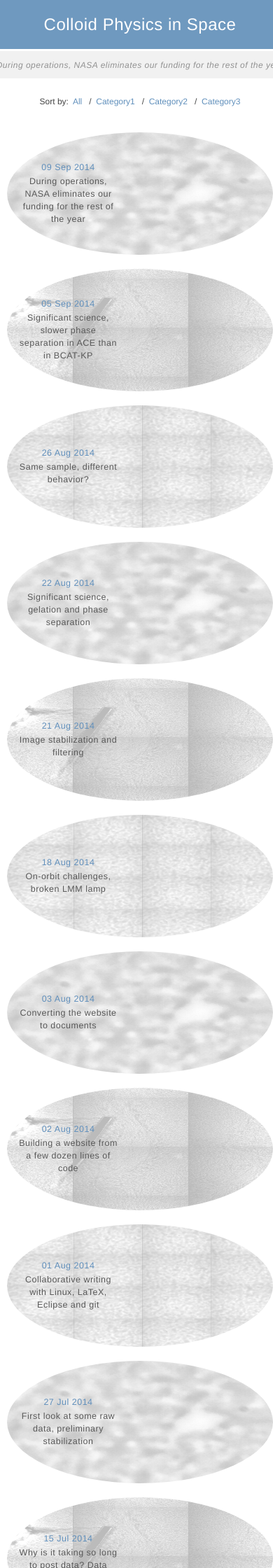
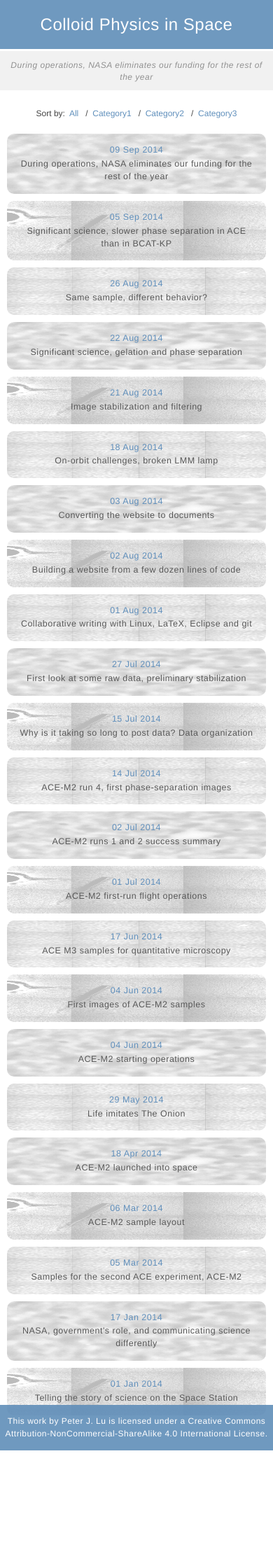
Before and after one commit to colloids/colloids.github.io, a Jekyll site: the page built from index.html, in a window 390 px wide. Shown: the top 2240 px of the page at 70% size. Built offline with Jekyll 4.4.1, drawn with Linux system fonts in a browser that asks for light colours; after the commit the page ends 2072 px from its top, so only the background shows below that.

Commit message:
updates to css for mobile

```diff
--- a/css/style.css
+++ b/css/style.css
@@ -17,8 +17,34 @@
 
 @media (max-width: 590px) {
   .container {
-    width:400px;
-    text-align:center;
+    width:100%;
+    padding-right:15px;
+    padding-left:15px;
+  }
+
+  .sort {
+    margin-bottom:10px !important;
+  }
+
+  .circle {
+    border-radius:10px !important;
+    margin-bottom:10px !important;
+  }
+
+  .col-sm-3 {
+    width:100%;
+  }
+
+  .circle > p {
+    display: block !important;
+    height:auto !important;
+    width:auto !important;
+  }
+
+  .carousel-inner {
+    width:90%;
+    margin-right:auto;
+    margin-left:auto;
   }
 }
 
```
